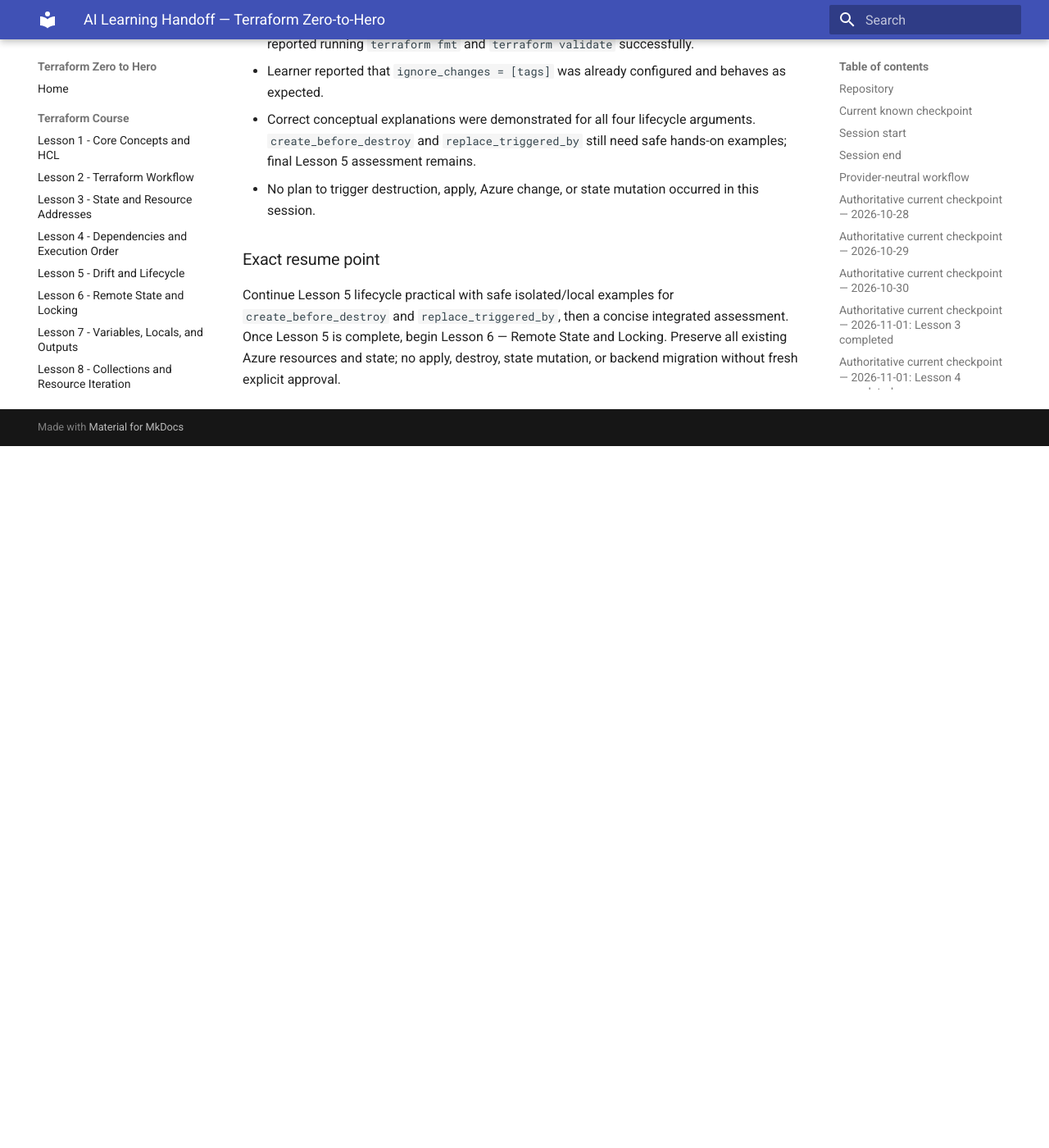
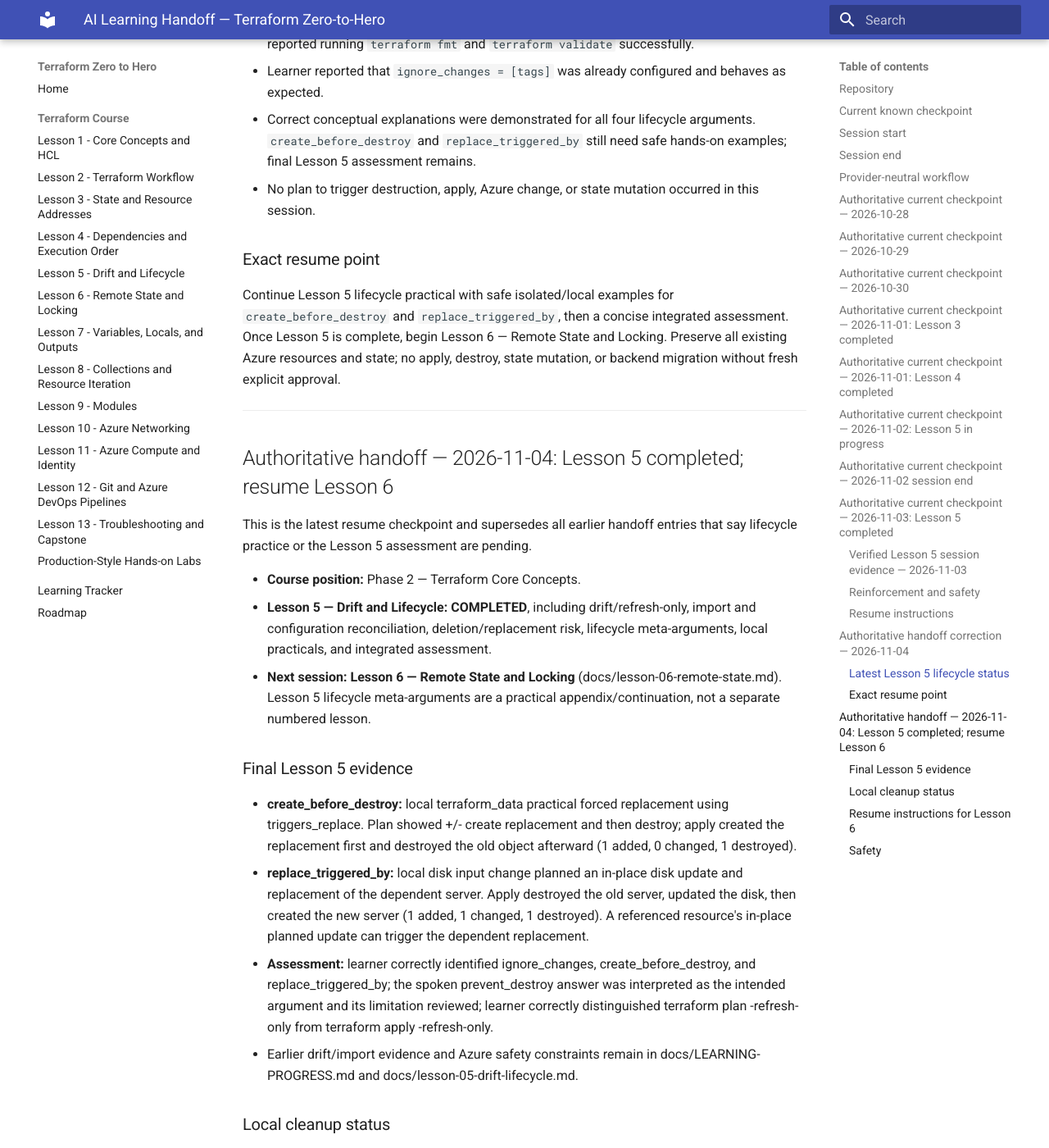
Before and after one commit to pshewale-dev/terraform-azure-lab, an MkDocs documentation site: the page built from docs/AI-LEARNING-HANDOFF.md, in a window 1280 px wide and 1400 px high, scrolled down 9695 px. Shown: the whole window at 82% size. Built offline with MkDocs 1.6.1 and Material for MkDocs 9.7.7, drawn with Linux system fonts in a browser that asks for light colours; before the commit the page ends 10239 px from its top, so only the background shows below that; some of the changed text lies outside the part shown.

Commit message:
docs: record Lesson 5 lifecycle practical completion

```diff
--- a/docs/AI-LEARNING-HANDOFF.md
+++ b/docs/AI-LEARNING-HANDOFF.md
@@ -184,3 +184,33 @@ This section supersedes all earlier current-checkpoint sections above. Detailed
 
 ### Exact resume point
 Continue Lesson 5 lifecycle practical with safe isolated/local examples for `create_before_destroy` and `replace_triggered_by`, then a concise integrated assessment. Once Lesson 5 is complete, begin Lesson 6 — Remote State and Locking. Preserve all existing Azure resources and state; no apply, destroy, state mutation, or backend migration without fresh explicit approval.
+
+
+---
+
+## Authoritative handoff — 2026-11-04: Lesson 5 completed; resume Lesson 6
+
+This is the latest resume checkpoint and supersedes all earlier handoff entries that say lifecycle practice or the Lesson 5 assessment are pending.
+
+- **Course position:** Phase 2 — Terraform Core Concepts.
+- **Lesson 5 — Drift and Lifecycle:** **COMPLETED**, including drift/refresh-only, import and configuration reconciliation, deletion/replacement risk, lifecycle meta-arguments, local practicals, and integrated assessment.
+- **Next session:** **Lesson 6 — Remote State and Locking** (docs/lesson-06-remote-state.md). Lesson 5 lifecycle meta-arguments are a practical appendix/continuation, not a separate numbered lesson.
+
+### Final Lesson 5 evidence
+- **create_before_destroy:** local terraform_data practical forced replacement using triggers_replace. Plan showed +/- create replacement and then destroy; apply created the replacement first and destroyed the old object afterward (1 added, 0 changed, 1 destroyed).
+- **replace_triggered_by:** local disk input change planned an in-place disk update and replacement of the dependent server. Apply destroyed the old server, updated the disk, then created the new server (1 added, 1 changed, 1 destroyed). A referenced resource's in-place planned update can trigger the dependent replacement.
+- **Assessment:** learner correctly identified ignore_changes, create_before_destroy, and replace_triggered_by; the spoken prevent_destroy answer was interpreted as the intended argument and its limitation reviewed; learner correctly distinguished terraform plan -refresh-only from terraform apply -refresh-only.
+- Earlier drift/import evidence and Azure safety constraints remain in docs/LEARNING-PROGRESS.md and docs/lesson-05-drift-lifecycle.md.
+
+### Local cleanup status
+Cleanup commands were provided for ~/terraform-lifecycle-practice/create-before-destroy and ~/terraform-lifecycle-practice/replace-triggered-by, but the learner has not confirmed running them. Do not claim these folders have been removed.
+
+### Resume instructions for Lesson 6
+1. Start with why local Terraform state is problematic for collaboration and shared workflows.
+2. Introduce remote state/backend concepts before Azure implementation.
+3. Cover Azure Storage backend configuration, locking/concurrency, state security, backup/recovery, and operational safeguards.
+4. Give complete practical instructions upfront (the learner prefers to perform the full exercise independently and report results), rather than pausing for every individual command.
+5. Keep the lab cost-safe. Do not create Azure resources, migrate the existing backend, mutate state, apply, or destroy without fresh explicit approval for that specific operation.
+
+### Safety
+Preserve rg-tf-lab-prashant-dev, its VNet, subnet, both Storage Accounts and local state, plus vm-practice/hub-spoke-lab and its separate Azure Storage backend/state. No Azure-impacting operation or backend migration is authorized by this checkpoint.
```
